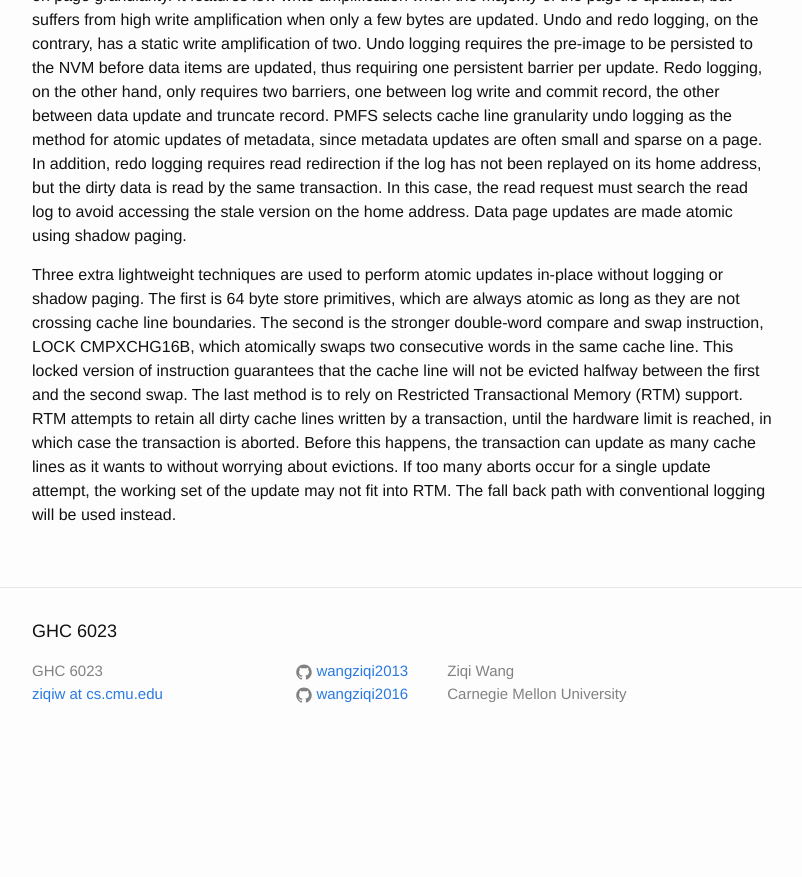
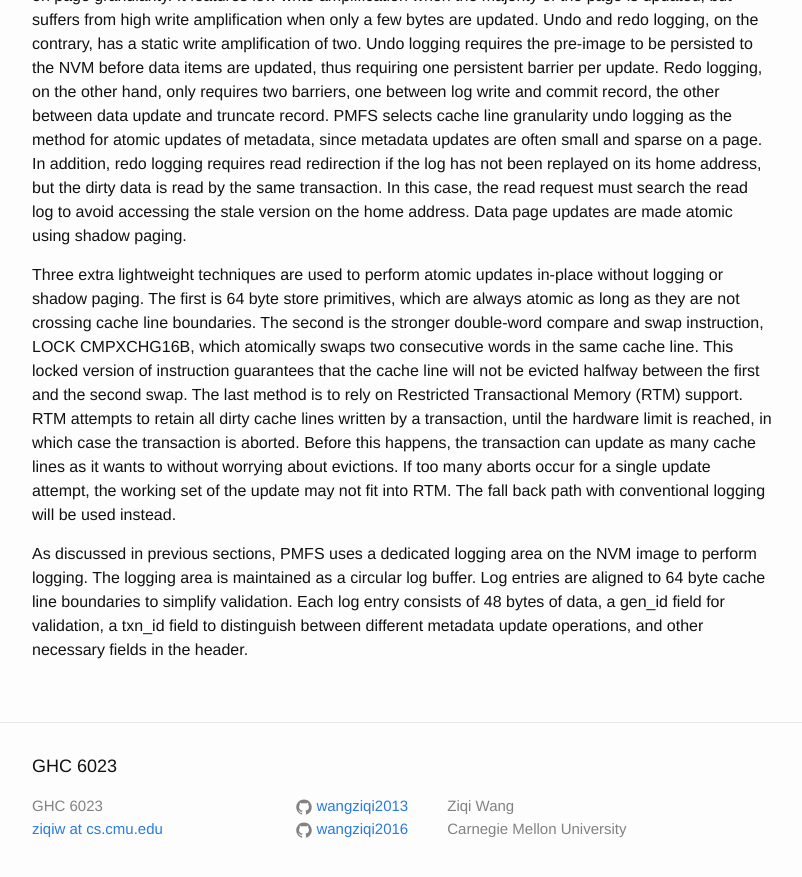
Before and after one commit to wangziqi2013/wangziqi2013.github.io, a Jekyll site: the page built from _posts/2020-06-23-pmfs.markdown, in a window 1280 px wide and 900 px high, scrolled down 2236 px. Shown: the top 877 px of the window, without its empty margins (238-1040 px from the left). Built offline with Jekyll 4.4.1, drawn with Linux system fonts in a browser that asks for light colours; before the commit the page ends 3001 px from its top, so only the background shows below that.

Commit message:
Adding log buffer

```diff
--- a/_posts/2020-06-23-pmfs.markdown
+++ b/_posts/2020-06-23-pmfs.markdown
@@ -104,3 +104,8 @@ RTM attempts to retain all dirty cache lines written by a transaction, until the
 the transaction is aborted. Before this happens, the transaction can update as many cache lines as it wants to without
 worrying about evictions. If too many aborts occur for a single update attempt, the working set of the update may not fit
 into RTM. The fall back path with conventional logging will be used instead.
+
+As discussed in previous sections, PMFS uses a dedicated logging area on the NVM image to perform logging. The logging area
+is maintained as a circular log buffer. Log entries are aligned to 64 byte cache line boundaries to simplify validation.
+Each log entry consists of 48 bytes of data, a gen_id field for validation, a txn_id field to distinguish between different
+metadata update operations, and other necessary fields in the header.
```
